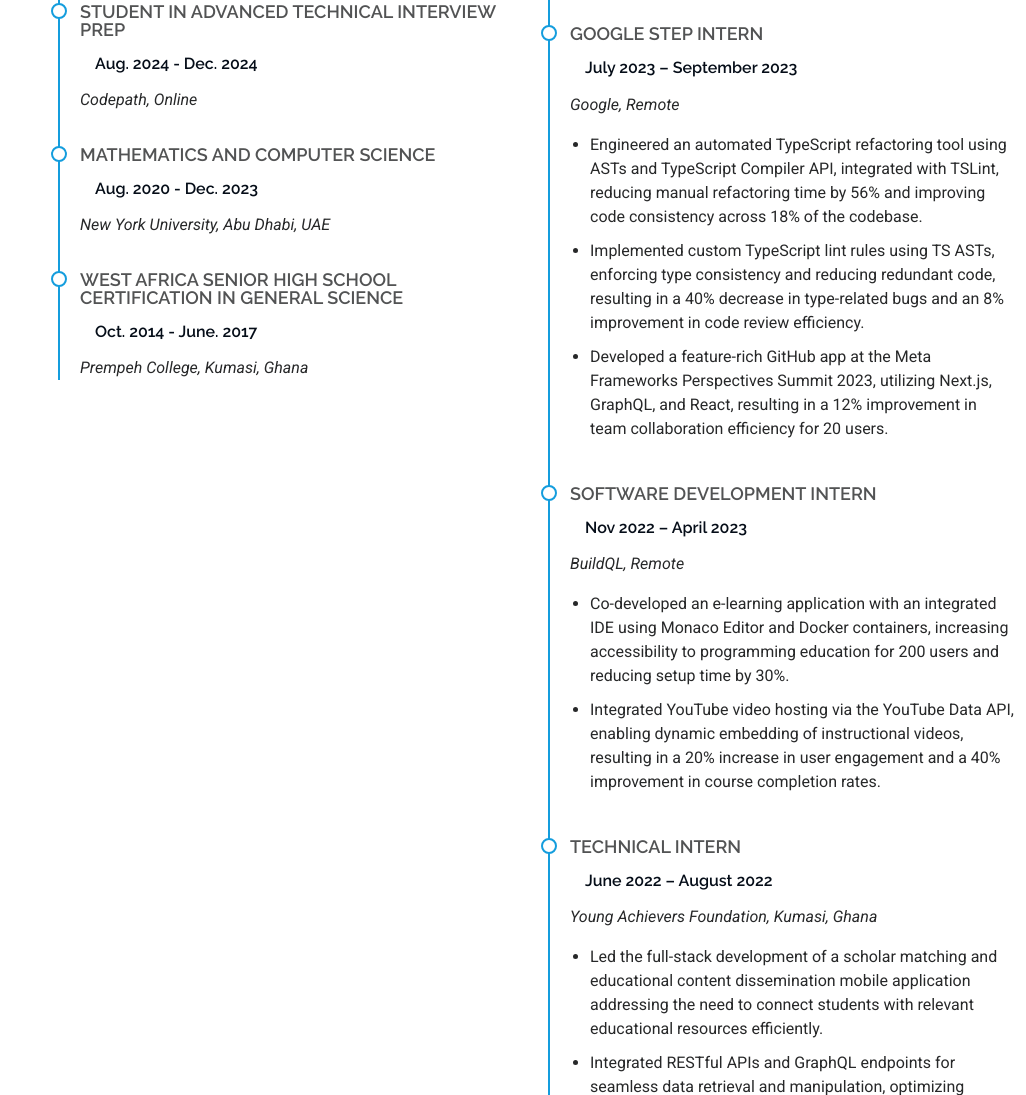
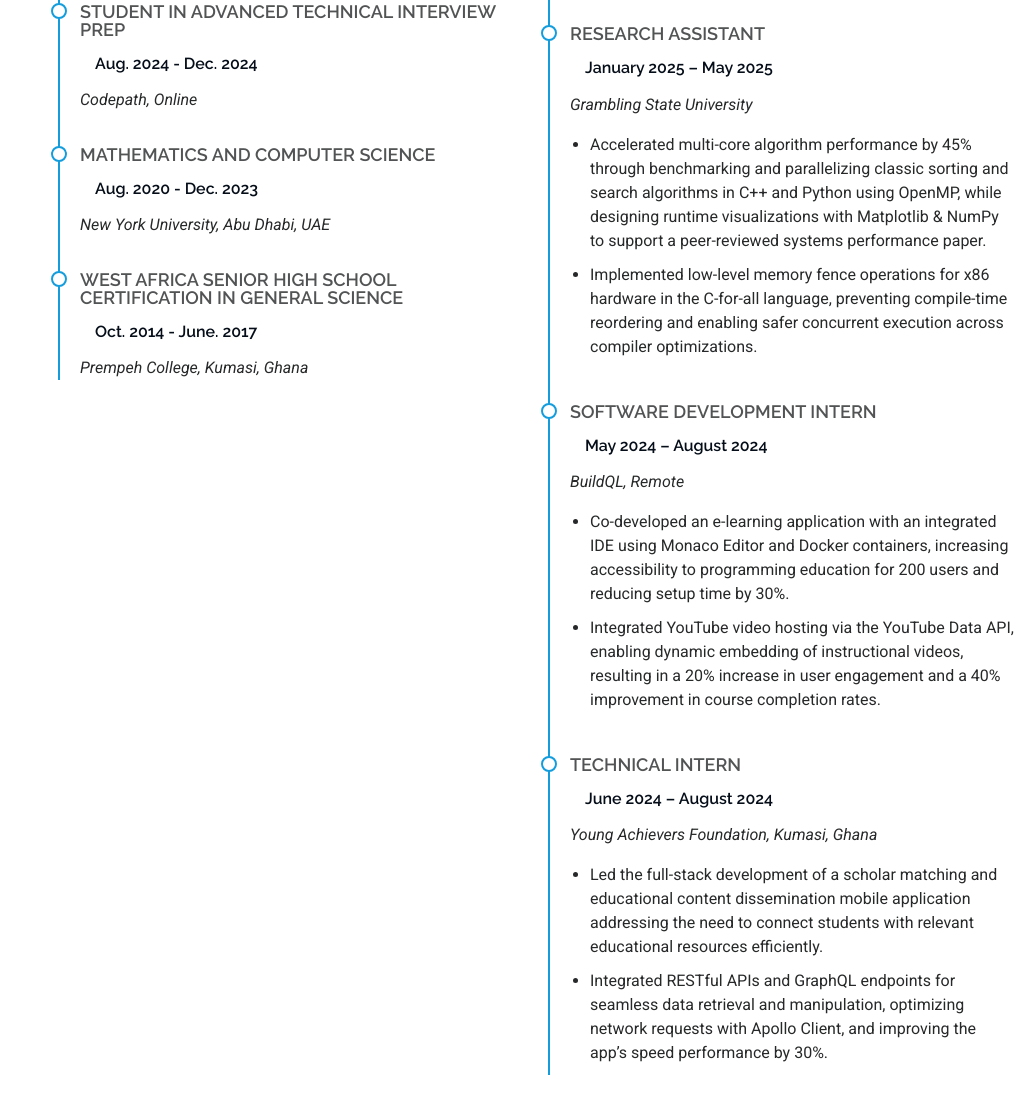
Before and after one commit to emmaeng680/emmanuelsportfolio, a plain HTML site: page index.html in a window 1280 px wide. Shown: the part 2897-3992 px from the top of the page, without its empty margins (254-1280 px from the left). Drawn offline with Linux system fonts and the light colour scheme.

Commit message:
updated
updated

```diff
--- a/index.html
+++ b/index.html
@@ -252,7 +252,7 @@
             <h3 class="resume-title">Professional Experience</h3>
             <div class="resume-item">
               <h4>Software Engineering Intern</h4>
-              <h5>Feb 2024 - Present</h5>
+              <h5>February 2025 - April 2025</h5>
               <p><em>Buzz Mobility, Accra, Ghana, Remote</em></p>
               <ul>
                 <li>Designed and integrated mobile payment features using the PayStack API, implementing secure transaction protocols and API integration, enhancing transaction reliability, and driving a 20% increase in daily transactions.</li>
@@ -262,19 +262,21 @@
             </div><!-- End Resume Item -->
 
             <div class="resume-item">
-              <h4>Google STEP Intern</h4>
-              <h5>July 2023 – September 2023</h5>
-              <p><em>Google, Remote</em></p>
+              <h4>Research Assistant </h4>
+              <h5>January 2025 – May 2025</h5>
+              <p><em>Grambling State University</em></p>
               <ul>
-                <li>Engineered an automated TypeScript refactoring tool using ASTs and TypeScript Compiler API, integrated with TSLint, reducing manual refactoring time by 56% and improving code consistency across 18% of the codebase.</li>
-                <li>Implemented custom TypeScript lint rules using TS ASTs, enforcing type consistency and reducing redundant code, resulting in a 40% decrease in type-related bugs and an 8% improvement in code review efficiency.</li>
-                <li>Developed a feature-rich GitHub app at the Meta Frameworks Perspectives Summit 2023, utilizing Next.js, GraphQL, and React, resulting in a 12% improvement in team collaboration efficiency for 20 users.</li>
+                <li>Accelerated multi-core algorithm performance by 45% through benchmarking and parallelizing classic sorting and
+search algorithms in C++ and Python using OpenMP, while designing runtime visualizations with Matplotlib &
+NumPy to support a peer-reviewed systems performance paper.</li>
+                <li>Implemented low-level memory fence operations for x86 hardware in the C-for-all language, preventing compile-time
+reordering and enabling safer concurrent execution across compiler optimizations.</li>
               </ul>
             </div><!-- End Resume Item -->
 
             <div class="resume-item">
               <h4>Software Development Intern</h4>
-              <h5>Nov 2022 – April 2023</h5>
+              <h5>May 2024 – August 2024</h5>
               <p><em>BuildQL, Remote</em></p>
               <ul>
                 <li>Co-developed an e-learning application with an integrated IDE using Monaco Editor and Docker containers, increasing accessibility to programming education for 200 users and reducing setup time by 30%.</li>
@@ -284,7 +286,7 @@
 
             <div class="resume-item">
               <h4>Technical Intern</h4>
-              <h5>June 2022 – August 2022</h5>
+              <h5>June 2024 – August 2024</h5>
               <p><em>Young Achievers Foundation, Kumasi, Ghana</em></p>
               <ul>
                 <li>Led the full-stack development of a scholar matching and educational content dissemination mobile application addressing the need to connect students with relevant educational resources efficiently.</li>
```
